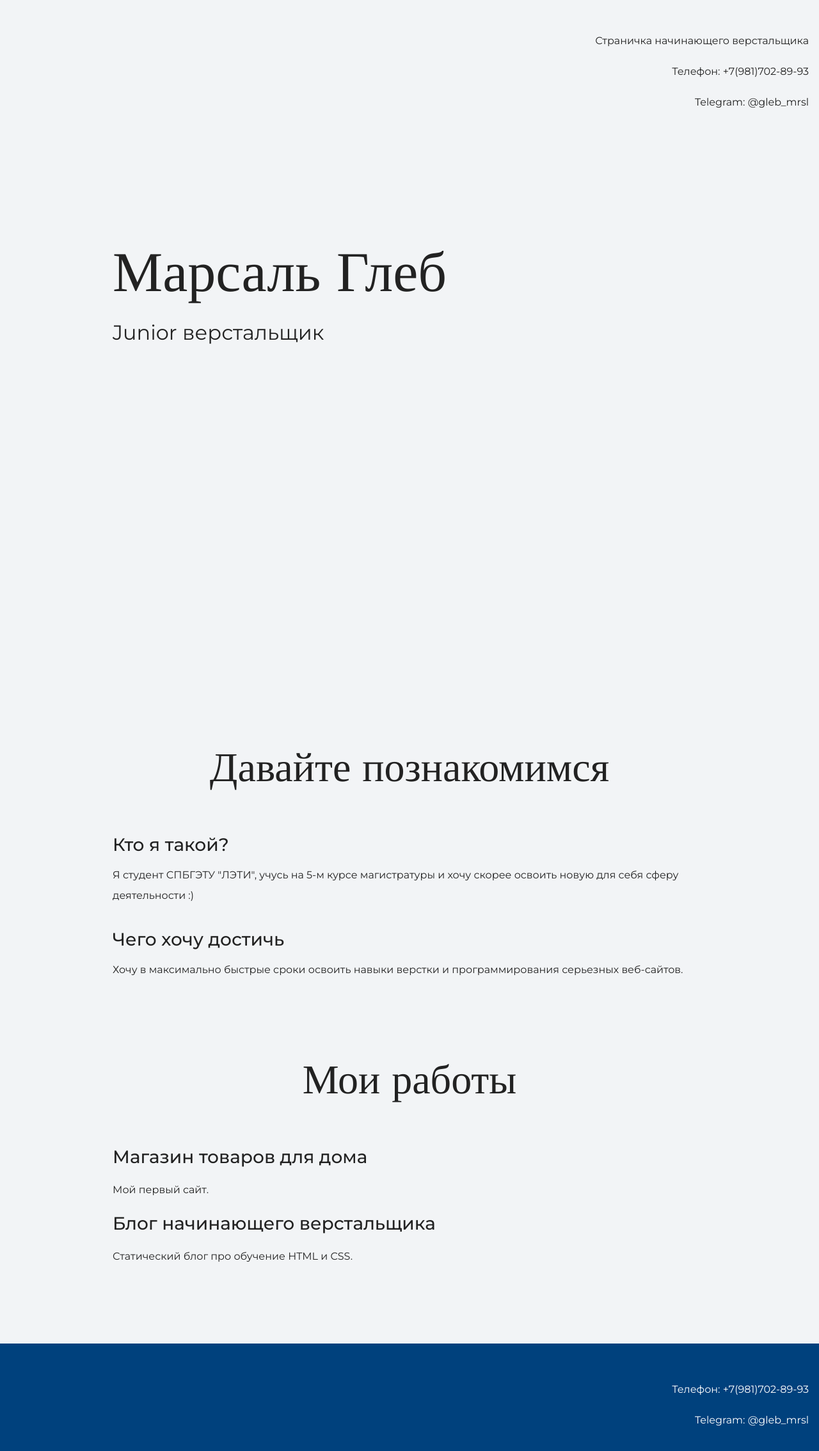
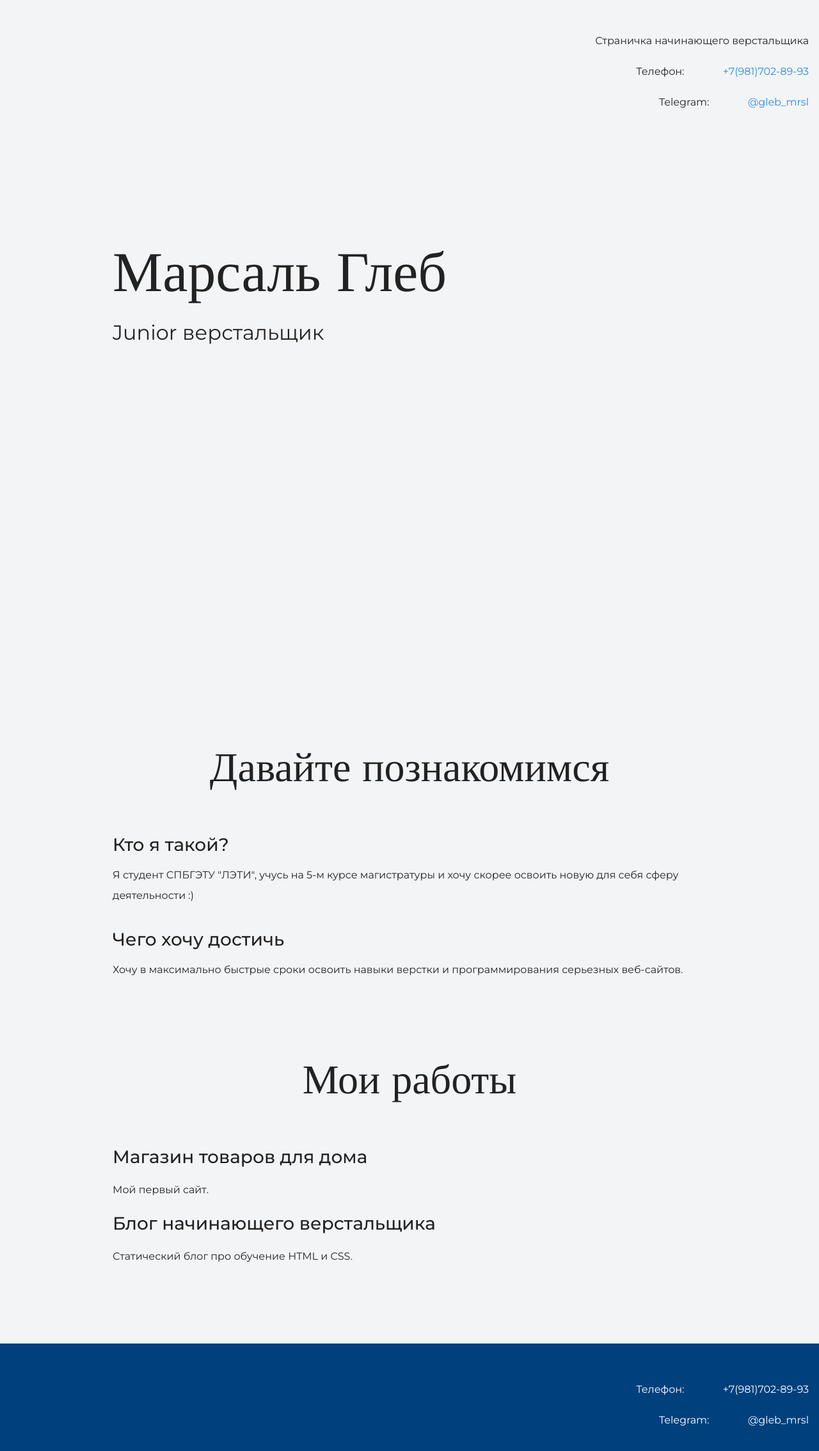
Before and after one commit to g-marsal/my-first-site, a plain HTML site: page index.html in a window 1280 px wide. Shown: the whole page at 64% size. Drawn offline with nearby package versions, Linux system fonts and the light colour scheme.

Commit message:
Update index.html

```diff
--- a/index.html
+++ b/index.html
@@ -11,8 +11,8 @@
     <header class="page-header">
       <div class="container">
         <p>Страничка начинающего верстальщика</p>
-        <p>Телефон: +7(981)702-89-93</p>
-        <p>Telegram: @gleb_mrsl</p>
+        <p>Телефон: <a href="tel:+79817028983">+7(981)702-89-93</a></p>
+        <p>Telegram: <a href="tg://resolve?domain=gleb_mrsl">@gleb_mrsl</a></p>
       </div>
     </header>
 
@@ -45,8 +45,8 @@
 
     <footer class="page-footer">
       <div class="container">
-      <p>Телефон: +7(981)702-89-93</p>
-      <p>Telegram: @gleb_mrsl</p>
+      <p>Телефон: <a href="tel:+79817028983">+7(981)702-89-93</a></p>
+      <p>Telegram: <a href="tg://resolve?domain=gleb_mrsl">@gleb_mrsl</a></p>
       </div>
     </footer>
   </body>
```
